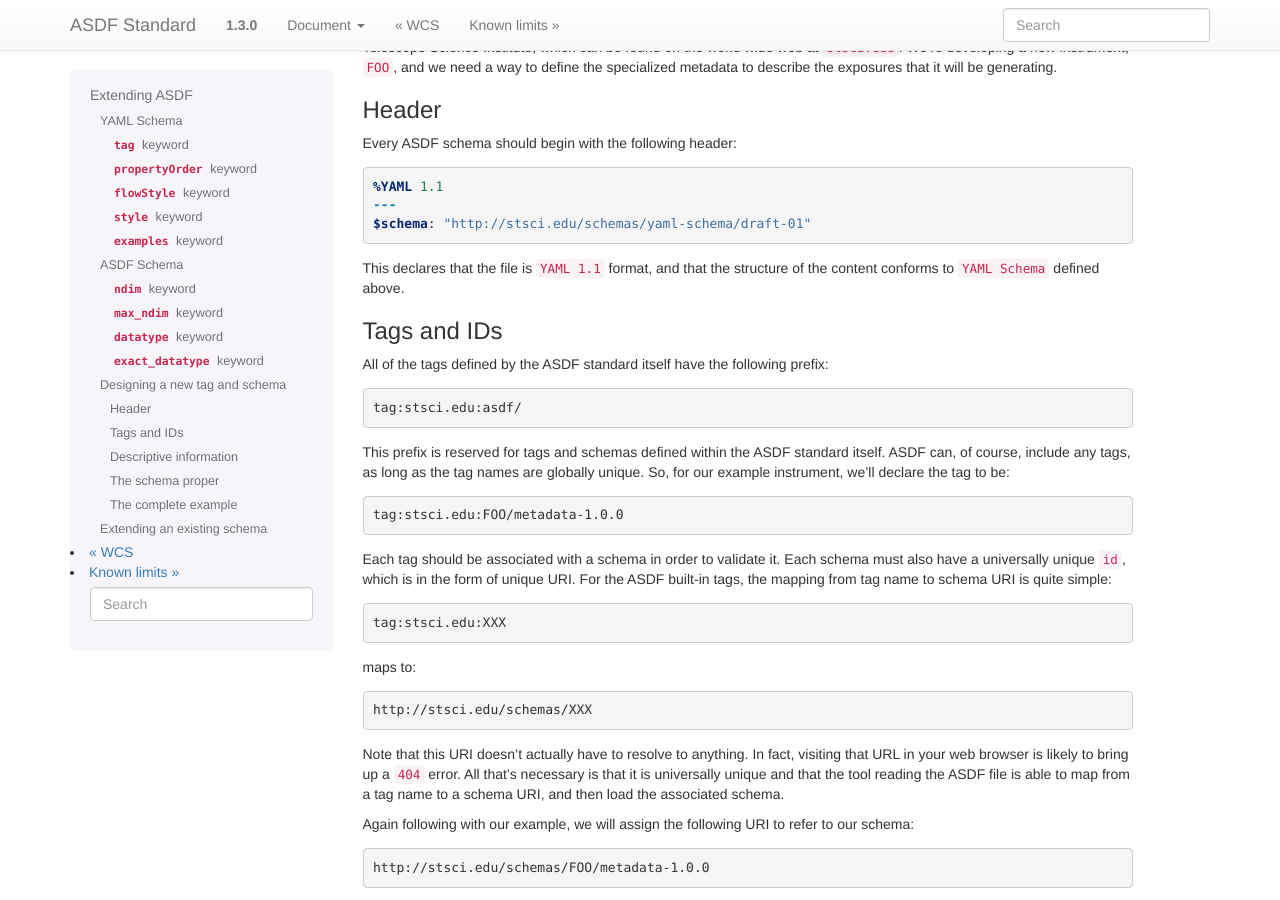
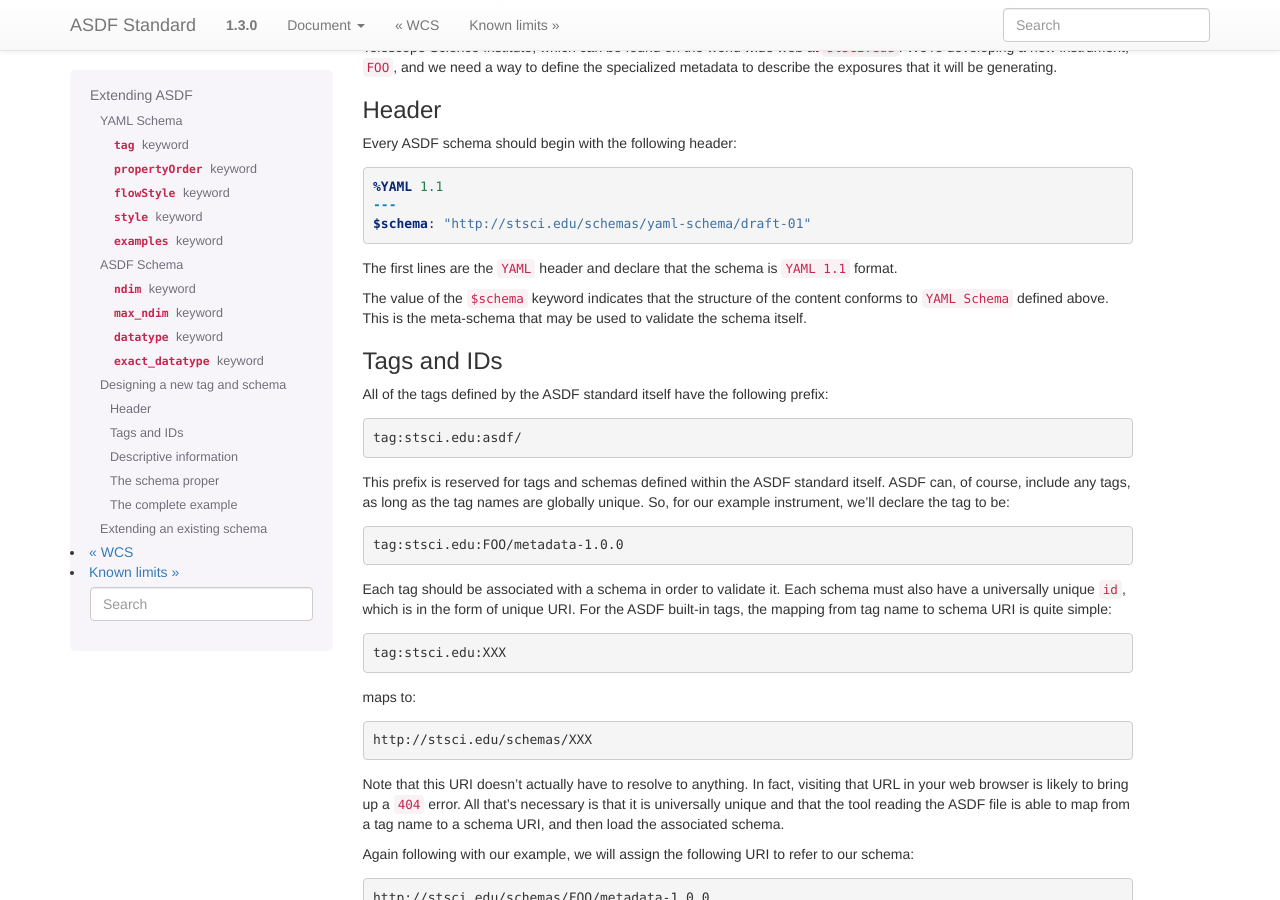
Before and after one commit to asdf-format/asdf-standard, a Sphinx documentation site: the page built from source/extending.rst, in a window 1280 px wide and 900 px high, scrolled down 2443 px. Built offline with Sphinx 7.4.7, drawn with Linux system fonts in a browser that asks for light colours; pages that are not in the unit, such as notebooks, are missing from menus.

Commit message:
Update documentation about custom schema header

```diff
--- a/source/extending.rst
+++ b/source/extending.rst
@@ -191,8 +191,12 @@ Every ASDF schema should begin with the following header::
   ---
   $schema: "http://stsci.edu/schemas/yaml-schema/draft-01"
 
-This declares that the file is ``YAML 1.1`` format, and that the
-structure of the content conforms to ``YAML Schema`` defined above.
+The first lines are the ``YAML`` header and declare that the schema is ``YAML
+1.1`` format.
+
+The value of the ``$schema`` keyword indicates that the structure of the
+content conforms to ``YAML Schema`` defined above. This is the meta-schema that
+may be used to validate the schema itself.
 
 Tags and IDs
 ^^^^^^^^^^^^
```
